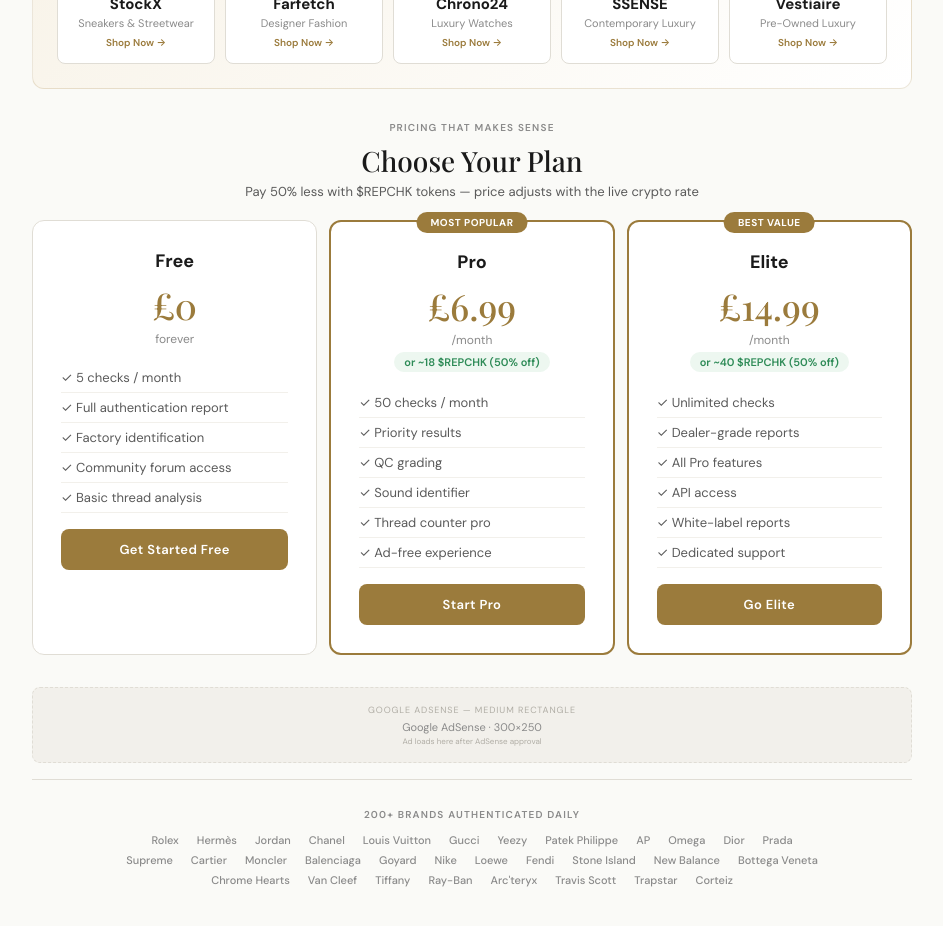
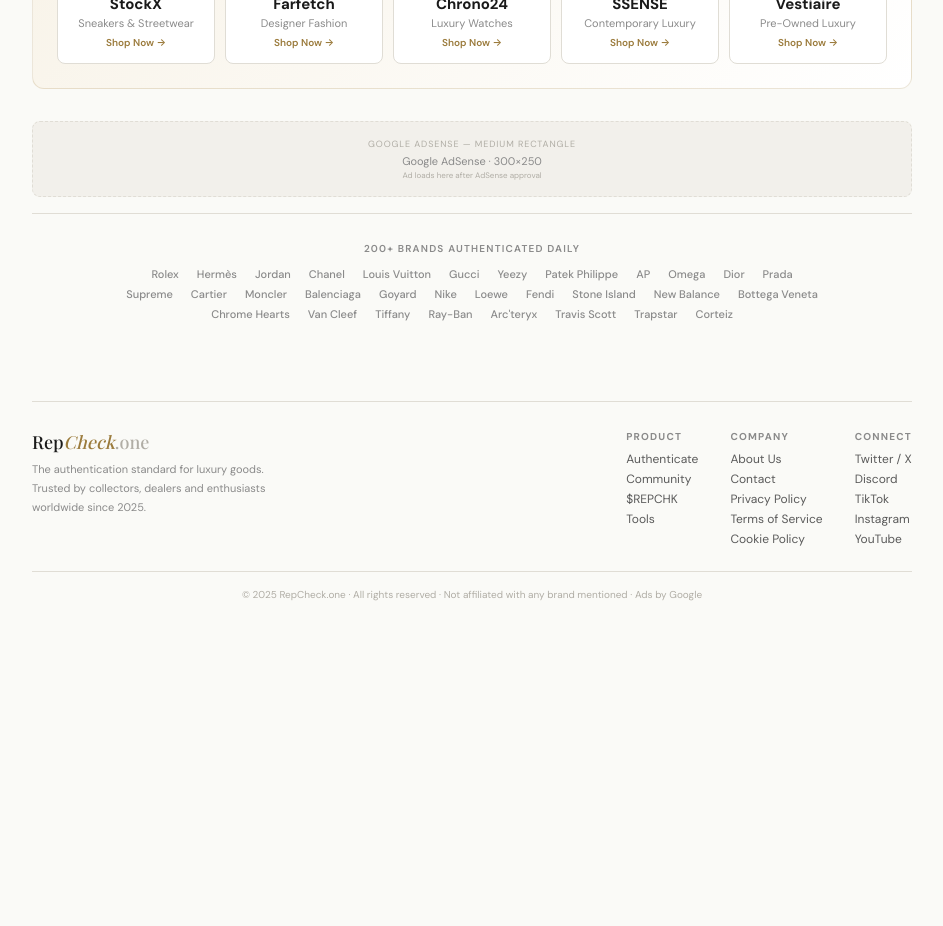
Before and after one commit to r8k5qjnpvk-cyber/repcheck-one, a Next.js app: page / in a window 1280 px wide. Shown: the part 1820-2746 px from the top of the page, without its empty margins (168-1111 px from the left). After the commit the page ends 2461 px from the top, so only its background shows below. Built offline with nearby package versions, Linux system fonts and the light colour scheme; a web font is replaced by a local one.

Commit message:
Remove paid subscription tiers, enable AdSense

```diff
--- a/app/layout.js
+++ b/app/layout.js
@@ -17,13 +17,11 @@
   return (
     <html lang="en">
       <head>
-        {/* UNCOMMENT AFTER ADSENSE APPROVAL:
         <script
           async
-          src="https://pagead2.googlesyndication.com/pagead/js/adsbygoogle.js?client=ca-pub-YOUR_ID_HERE"
+          src="https://pagead2.googlesyndication.com/pagead/js/adsbygoogle.js?client=ca-pub-YOUR_ADSENSE_ID"
           crossOrigin="anonymous"
         />
-        */}
       </head>
       <body>{children}</body>
     </html>
--- a/app/page.jsx
+++ b/app/page.jsx
@@ -254,34 +254,6 @@
               <div style={{fontSize:15,fontWeight:700,color:C.text,marginBottom:2}}>{a.name}</div>
               <div style={{fontSize:11,color:C.textLight}}>{a.desc}</div>
               <div style={{fontSize:10,color:C.gold,fontWeight:600,marginTop:6}}>Shop Now →</div>
-            </div>
-          ))}
-        </div>
-      </div>
-
-      {/* Subscription Tiers */}
-      <div style={{marginBottom:32}}>
-        <div style={{textAlign:"center",marginBottom:20}}>
-          <Label>Pricing That Makes Sense</Label>
-          <h2 style={{fontFamily:"var(--d)",fontSize:28,fontWeight:500}}>Choose Your Plan</h2>
-          <p style={{fontSize:13,color:C.textMid,marginTop:4}}>Pay 50% less with $REPCHK tokens — price adjusts with the live crypto rate</p>
-        </div>
-        <div style={{display:"grid",gridTemplateColumns:"repeat(3,1fr)",gap:12}}>
-          {[
-            {name:"Free",price:"£0",crypto:null,period:"forever",badge:null,features:["5 checks / month","Full authentication report","Factory identification","Community forum access","Basic thread analysis"],cta:"Get Started Free"},
-            {name:"Pro",price:"£6.99",crypto:"~18 $REPCHK",period:"/month",badge:"MOST POPULAR",features:["50 checks / month","Priority results","QC grading","Sound identifier","Thread counter pro","Ad-free experience"],cta:"Start Pro"},
-            {name:"Elite",price:"£14.99",crypto:"~40 $REPCHK",period:"/month",badge:"BEST VALUE",features:["Unlimited checks","Dealer-grade reports","All Pro features","API access","White-label reports","Dedicated support"],cta:"Go Elite"},
-          ].map(p=>(
-            <div key={p.name} className="card" style={{position:"relative",border:p.badge?`2px solid ${C.gold}`:`1px solid ${C.border}`,padding:28}}>
-              {p.badge && <div style={{position:"absolute",top:-10,left:"50%",transform:"translateX(-50%)",background:C.gold,color:"#fff",padding:"4px 14px",borderRadius:100,fontSize:10,fontWeight:700,letterSpacing:".05em"}}>{p.badge}</div>}
-              <div style={{textAlign:"center",marginBottom:16}}>
-                <div style={{fontSize:18,fontWeight:700}}>{p.name}</div>
-                <div style={{fontFamily:"var(--d)",fontSize:36,fontWeight:500,color:C.gold,margin:"8px 0 2px"}}>{p.price}</div>
-                <div style={{fontSize:12,color:C.textLight}}>{p.period}</div>
-                {p.crypto && <div style={{fontSize:11,color:C.green,fontWeight:600,marginTop:4,background:C.greenBg,display:"inline-block",padding:"3px 10px",borderRadius:100}}>or {p.crypto} (50% off)</div>}
-              </div>
-              {p.features.map(f=><div key={f} style={{padding:"6px 0",fontSize:13,color:C.textMid,borderBottom:`1px solid ${C.bg2}`}}>✓ {f}</div>)}
-              <button className="btn btn-gold" style={{width:"100%",marginTop:16}}>{p.cta}</button>
             </div>
           ))}
         </div>
@@ -587,15 +559,11 @@
           </div>
         </div>
         <div className="card">
-          <Label>Subscriber Breakdown</Label>
-          {[{t:"Free",c:d.subs.free,cl:C.textLight},{t:"Pro (£6.99)",c:d.subs.pro,cl:C.blue},{t:"Elite (£14.99)",c:d.subs.elite,cl:C.gold}].map(s=>(
-            <div key={s.t} style={{display:"flex",justifyContent:"space-between",alignItems:"center",padding:"8px 0",borderBottom:`1px solid ${C.bg2}`}}>
-              <span style={{fontSize:13}}>{s.t}</span>
-              <div style={{display:"flex",alignItems:"center",gap:8}}>
-                <div style={{width:120,height:6,background:C.bg2,borderRadius:3}}><div style={{width:`${s.c/(d.subs.free)*100}%`,height:"100%",background:s.cl,borderRadius:3}}/></div>
-                <span style={{fontFamily:"var(--d)",fontSize:14,color:s.cl,minWidth:50,textAlign:"right"}}>{s.c.toLocaleString()}</span>
-              </div>
-            </div>
+          <Label>User Statistics</Label>
+          <div style={{display:"flex",justifyContent:"space-between",alignItems:"center",padding:"8px 0",borderBottom:`1px solid ${C.bg2}`}}>
+            <span style={{fontSize:13}}>Total Users</span>
+            <span style={{fontFamily:"var(--d)",fontSize:14,color:C.gold,minWidth:50,textAlign:"right"}}>{d.subs.free.toLocaleString()}</span>
+          </div>
           ))}
         </div>
       </div>
@@ -734,7 +702,7 @@
         </div>
         <div style={{display:"flex",gap:32}}>
           {[
-            {h:"Product",ls:["Authenticate","Community","$REPCHK","Tools","Pricing"]},
+            {h:"Product",ls:["Authenticate","Community","$REPCHK","Tools"]},
             {h:"Company",ls:["About Us","Contact","Privacy Policy","Terms of Service","Cookie Policy"]},
             {h:"Connect",ls:["Twitter / X","Discord","TikTok","Instagram","YouTube"]},
           ].map(col=>(
```
